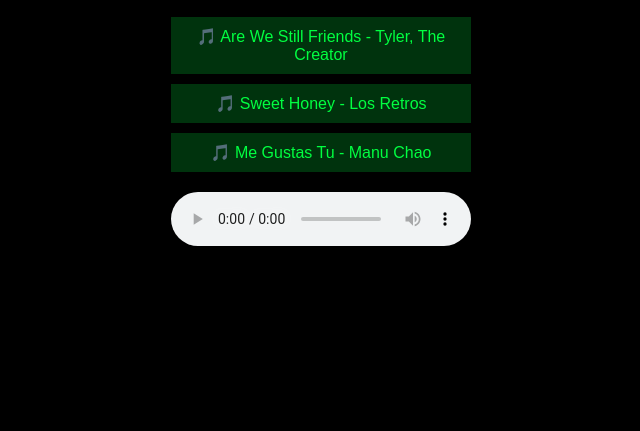
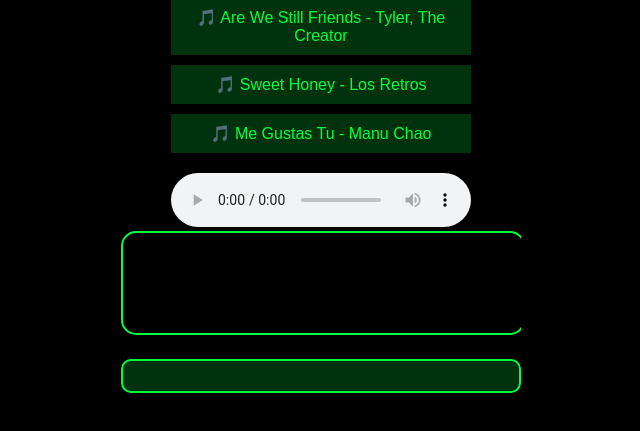
Before and after one commit to jrs1811/Project, a plain HTML site: page music.html in a window 1280 px wide. Shown: the part 353-784 px from the top of the page, without its empty margins (319-959 px from the left). Drawn offline with Linux system fonts and the light colour scheme.

Commit message:
Update music.css

```diff
--- a/music/music.css
+++ b/music/music.css
@@ -8,12 +8,15 @@ body {
     align-items: center;      /* Centers content vertically */
     height: 100vh;            /* Makes the body take the full viewport height */
     margin: 0;
+    overflow: hidden;
 }
 
 .music-container {
     margin-top: 50px;
     width: 400px;
     text-align: center;
+    max-height: 90vh;          /* Prevents content from overflowing */
+    overflow-y: auto;          /* Allows vertical scrolling if needed */
 }
 
 .playlist {
@@ -46,6 +49,8 @@ canvas {
     width: 100%;
     height: 100px;
     background: black;
+    border-radius: 15px;   /* Rounded edges for the visualizer */
+    border: 2px solid #00FF41; /* Optional border for better visibility */
 }
 .cassette {
     position: relative;
@@ -101,4 +106,11 @@ canvas {
     margin-top: 20px;
     font-size: 14px;
     white-space: pre-wrap;
+    padding: 15px;
+    background: rgba(0, 255, 65, 0.2);
+    border-radius: 10px;      /* Rounded edges for the lyrics container */
+    max-height: 300px;        /* Sets a maximum height for the lyrics container */
+    overflow-y: auto;         /* Makes the lyrics container scrollable */
+    border: 2px solid #00FF41; /* Optional border for better visibility */
+
 }
```
